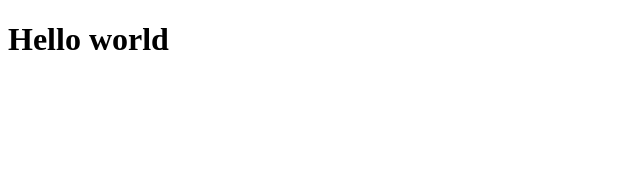
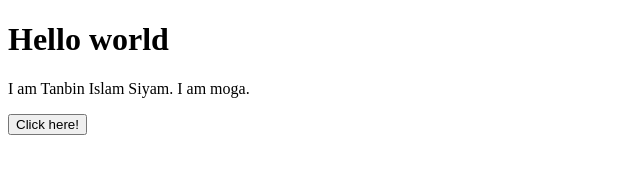
Before and after one commit to Tanbin7155/my-first-repo, a plain HTML site: page my-first-repo/index.html in a window 1280 px wide. Shown: the whole page, without its empty margins (0-640 px from the left). Drawn offline with Linux system fonts and the light colour scheme.

Commit message:
added a paragraph

```diff
--- a/my-first-repo/index.html
+++ b/my-first-repo/index.html
@@ -7,5 +7,8 @@
 </head>
 <body>
     <h1>Hello world</h1>
+    <p>I am Tanbin Islam Siyam. I am moga.
+    </p>
+    <button>Click here!</button>
 </body>
 </html>
```
